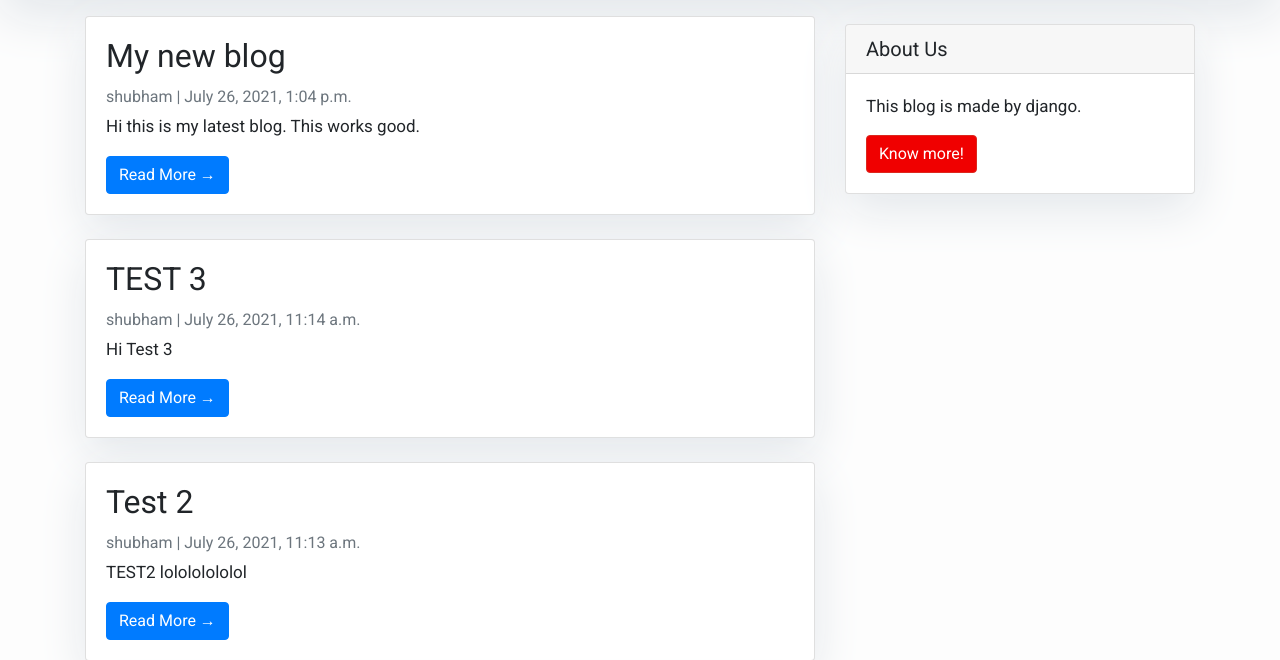
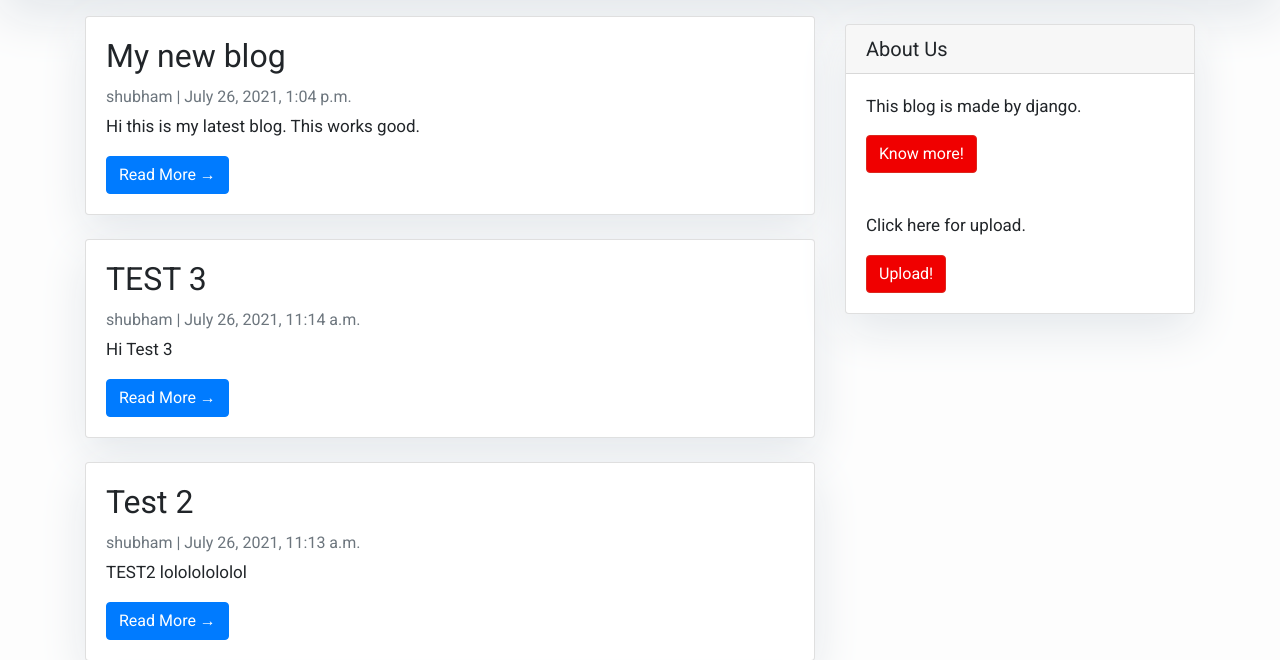
Before and after one commit to sh29cr7/blog_django, a Django app: page / in a window 1280 px wide. Shown: the part 206-866 px from the top of the page. Run offline with Django 3.2, Linux system fonts and the light colour scheme; data comes from the database, SQL or seed files in the repository; both versions use the stored data as it was after the commit; some libraries are stand-ins or nearby versions.

Commit message:
fixed the issues with upload and added redirect to homepage

```diff
--- a/blog_site/urls.py
+++ b/blog_site/urls.py
@@ -1,9 +1,10 @@
 from . import views
 from django.urls import path
+from blog_site.views import model_form_upload
 
 urlpatterns = [
     path('',views.PostList.as_view(), name='home'),
-    path('simpleupload/',views.model_form_upload,name='upload'),
+    path('simpleupload/',model_form_upload,name='upload'),
     path('<slug:slug>/',views.PostDetail.as_view(), name='post_detail'),
 
 ]
--- a/blog_site/views.py
+++ b/blog_site/views.py
@@ -1,4 +1,4 @@
-from django.shortcuts import render
+from django.shortcuts import render,redirect
 
 from django.views import generic
 
@@ -36,9 +36,9 @@ def model_form_upload(request):
         form = DocumentForm(request.POST, request.FILES)
         if form.is_valid():
             form.save()
-            return redirect('home')
+            return redirect('/', name='home')
     else:
         form = DocumentForm()
-    return render(request, 'core/model_form_upload.html', {
+    return render(request, 'model_form_upload.html', {
         'form': form
     })
--- a/templates/model_form_upload.html
+++ b/templates/model_form_upload.html
@@ -7,5 +7,5 @@
     <button type="submit">Upload</button>
   </form>
 
-  <p><a href="{% url 'index' %}">Return to home</a></p>
+  <p><a href="{% url 'home' %}">Return to home</a></p>
 {% endblock %}
--- a/templates/sidebar.html
+++ b/templates/sidebar.html
@@ -16,6 +16,11 @@
         <a href="https://github.com/sh29cr7/blog_django"
            class="btn btn-danger">Know more!</a>
     </div>
+    <div class="card-body">
+        <p class="card-text"> Click here for upload.</p>
+        <a href="{% url 'upload' %}"
+           class="btn btn-danger">Upload!</a>
+    </div>
 </div>
 </div>
 
```
Also changed, not shown: db.sqlite3, media/documents/Screenshot_from_2021-07-28_11-47-28.png (added).
